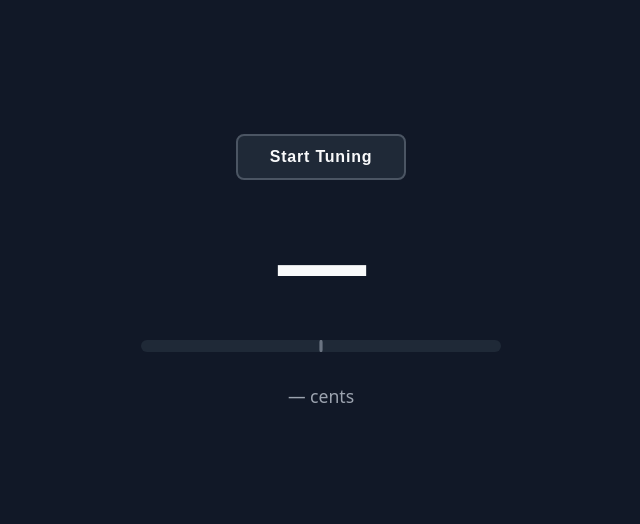
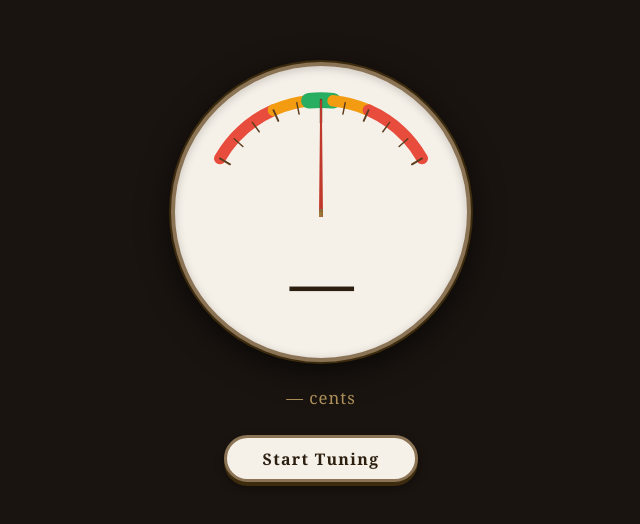
Before and after one commit to supersonic9/guitar-tuner, a website built with Vite: page index.html in a window 1280 px wide. Shown: the part 128-652 px from the top of the page, without its empty margins (319-959 px from the left). Built offline with nearby package versions, Linux system fonts and the light colour scheme.

Commit message:
update UI

```diff
--- a/index.html
+++ b/index.html
@@ -7,15 +7,61 @@
   </head>
   <body>
     <div id="app">
-      <button id="btn-toggle">Start Tuning</button>
+      <div id="dial-face">
+        <svg id="dial-svg" viewBox="0 0 300 160" xmlns="http://www.w3.org/2000/svg">
 
-      <div id="note-display">—</div>
+          <!-- Zone arcs: red / yellow / green / yellow / red -->
+          <!-- -50¢ to -20¢: 210° → 246° -->
+          <path d="M 46.1 95 A 120 120 0 0 1 101.2 45.4"
+                fill="none" stroke="#e74c3c" stroke-width="12" stroke-linecap="round"/>
+          <!-- -20¢ to -5¢: 246° → 264° -->
+          <path d="M 101.2 45.4 A 120 120 0 0 1 137.5 35.7"
+                fill="none" stroke="#f39c12" stroke-width="12" stroke-linecap="round"/>
+          <!-- -5¢ to +5¢: 264° → 276° (green, slightly wider stroke) -->
+          <path d="M 137.5 35.7 A 120 120 0 0 1 162.5 35.7"
+                fill="none" stroke="#27ae60" stroke-width="16" stroke-linecap="round"/>
+          <!-- +5¢ to +20¢: 276° → 294° -->
+          <path d="M 162.5 35.7 A 120 120 0 0 1 198.8 45.4"
+                fill="none" stroke="#f39c12" stroke-width="12" stroke-linecap="round"/>
+          <!-- +20¢ to +50¢: 294° → 330° -->
+          <path d="M 198.8 45.4 A 120 120 0 0 1 253.9 95"
+                fill="none" stroke="#e74c3c" stroke-width="12" stroke-linecap="round"/>
 
-      <div id="tuner-bar">
+          <!-- Tick marks at every 10¢ -->
+          <!-- -50¢ at 210° -->
+          <line x1="46.1"  y1="95"   x2="56.5"  y2="101"  stroke="#5c3d1e" stroke-width="2"   stroke-linecap="round"/>
+          <!-- -40¢ at 222° -->
+          <line x1="60.8"  y1="74.7" x2="69.7"  y2="82.7" stroke="#5c3d1e" stroke-width="1.5" stroke-linecap="round"/>
+          <!-- -30¢ at 234° -->
+          <line x1="79.5"  y1="57.9" x2="86.5"  y2="67.6" stroke="#5c3d1e" stroke-width="1.5" stroke-linecap="round"/>
+          <!-- -20¢ at 246° -->
+          <line x1="101.2" y1="45.4" x2="106.1" y2="56.3" stroke="#5c3d1e" stroke-width="2"   stroke-linecap="round"/>
+          <!-- -10¢ at 258° -->
+          <line x1="125.1" y1="37.6" x2="127.5" y2="49.4" stroke="#5c3d1e" stroke-width="1.5" stroke-linecap="round"/>
+          <!-- 0¢ at 270° (centre, longer) -->
+          <line x1="150"   y1="35"   x2="150"   y2="58"   stroke="#5c3d1e" stroke-width="2.5" stroke-linecap="round"/>
+          <!-- +10¢ at 282° -->
+          <line x1="174.9" y1="37.6" x2="172.5" y2="49.4" stroke="#5c3d1e" stroke-width="1.5" stroke-linecap="round"/>
+          <!-- +20¢ at 294° -->
+          <line x1="198.8" y1="45.4" x2="193.9" y2="56.3" stroke="#5c3d1e" stroke-width="2"   stroke-linecap="round"/>
+          <!-- +30¢ at 306° -->
+          <line x1="220.5" y1="57.9" x2="213.5" y2="67.6" stroke="#5c3d1e" stroke-width="1.5" stroke-linecap="round"/>
+          <!-- +40¢ at 318° -->
+          <line x1="239.2" y1="74.7" x2="230.3" y2="82.7" stroke="#5c3d1e" stroke-width="1.5" stroke-linecap="round"/>
+          <!-- +50¢ at 330° -->
+          <line x1="253.9" y1="95"   x2="243.5" y2="101"  stroke="#5c3d1e" stroke-width="2"   stroke-linecap="round"/>
+
+        </svg>
+
+        <!-- Needle: CSS div rotated around its base (arc centre) -->
         <div id="needle"></div>
+
+        <!-- Note name centred in lower half of dial -->
+        <div id="note-display">—</div>
       </div>
 
       <div id="cents-display">— cents</div>
+      <button id="btn-toggle">Start Tuning</button>
     </div>
     <script type="module" src="/src/main.ts"></script>
   </body>
--- a/src/style.css
+++ b/src/style.css
@@ -1,12 +1,13 @@
 :root {
-  --color-in-tune: #22c55e;   /* green */
-  --color-close:   #eab308;   /* yellow */
-  --color-off:     #ef4444;   /* red */
-  --color-idle:    #4b5563;   /* grey */
-  --bg:            #111827;
-  --surface:       #1f2937;
-  --text:          #f9fafb;
-  --text-muted:    #9ca3af;
+  --bg:            #1a1410;   /* very dark warm charcoal */
+  --dial-face:     #f5f0e8;   /* warm cream/ivory */
+  --dial-border:   #8b7355;   /* aged brass */
+  --text-dark:     #2c1f10;   /* dark brown for labels on cream */
+  --needle-col:    #c0392b;   /* deep red needle */
+  --color-in-tune: #27ae60;
+  --color-close:   #f39c12;
+  --color-off:     #e74c3c;
+  --color-idle:    #7a6545;
 }
 
 *, *::before, *::after {
@@ -17,8 +18,8 @@
 
 body {
   background: var(--bg);
-  color: var(--text);
-  font-family: system-ui, -apple-system, sans-serif;
+  color: var(--dial-face);
+  font-family: 'Georgia', 'Times New Roman', serif;
   display: flex;
   justify-content: center;
   align-items: center;
@@ -29,40 +30,89 @@ body {
   display: flex;
   flex-direction: column;
   align-items: center;
-  gap: 2rem;
-  width: min(360px, 90vw);
+  gap: 1.5rem;
 }
 
-/* Start / Stop button */
-#btn-toggle {
-  background: var(--surface);
-  color: var(--text);
-  border: 2px solid var(--color-idle);
-  border-radius: 8px;
-  padding: 0.75rem 2rem;
-  font-size: 1rem;
-  font-weight: 600;
-  letter-spacing: 0.05em;
-  cursor: pointer;
-  transition: border-color 0.2s, background 0.2s;
+/* ── Dial face ── */
+#dial-face {
+  position: relative;
+  width: min(300px, 90vw);
+  aspect-ratio: 1;
+  border-radius: 50%;
+  background: var(--dial-face);
+  border: 4px solid var(--dial-border);
+  box-shadow:
+    0 0 0 2px #3d2b0e,
+    0 8px 32px rgba(0, 0, 0, 0.7),
+    inset 0 2px 10px rgba(0, 0, 0, 0.18);
+  overflow: hidden;
 }
 
-#btn-toggle:hover {
-  background: #374151;
+/* SVG fills the top portion of the dial */
+#dial-svg {
+  position: absolute;
+  top: 0;
+  left: 0;
+  width: 100%;
+  height: auto;
 }
 
-#btn-toggle.active {
-  border-color: var(--color-in-tune);
+/* ── Needle ──
+   The dial SVG viewBox is 300×160. The dial face is aspect-ratio:1, so
+   its height equals its width. The SVG is width:100%, height:auto.
+
+   SVG height as % of dial height = 160/300 = 53.33%
+   Arc centre at SVG y=155 → 155/160 × 53.33% = 51.67% of dial height
+   Arc tip    at SVG y= 35 →  35/160 × 53.33% = 11.67% of dial height
+   Needle height = 51.67% − 11.67% = 40%
+
+   Rotation is around the needle's bottom-centre (= arc pivot).
+*/
+#needle {
+  position: absolute;
+  left: 50%;
+  margin-left: -2px;           /* centre a 4px-wide element */
+  bottom: 48.33%;              /* bottom edge sits at 51.67% from top */
+  width: 4px;
+  height: 40%;
+  background: var(--needle-col);
+  border-radius: 3px 3px 0 0;
+  clip-path: polygon(30% 0%, 70% 0%, 100% 100%, 0% 100%);
+  transform-origin: 50% 100%;  /* rotate around bottom-centre = pivot */
+  transform: rotate(0deg);
+  transition: transform 0.12s ease-out, background-color 0.15s ease;
+  z-index: 2;
 }
 
-/* Note display */
+/* Decorative pivot hub */
+#needle::after {
+  content: '';
+  position: absolute;
+  bottom: -6px;
+  left: 50%;
+  transform: translateX(-50%);
+  width: 14px;
+  height: 14px;
+  border-radius: 50%;
+  background: radial-gradient(circle at 40% 35%, #a88040, #5a3a10);
+  border: 1.5px solid var(--dial-border);
+  z-index: 3;
+}
+
+/* ── Note display — centred in lower half of dial ── */
 #note-display {
-  font-size: 6rem;
-  font-weight: 700;
+  position: absolute;
+  left: 50%;
+  top: 63%;
+  transform: translateX(-50%);
+  font-family: 'Georgia', 'Courier New', serif;
+  font-size: clamp(2.5rem, 13vw, 4rem);
+  font-weight: bold;
+  color: var(--text-dark);
   line-height: 1;
-  min-height: 1em;
   letter-spacing: -0.02em;
-  opacity: 1;
+  z-index: 1;
+  white-space: nowrap;
 }
 
 #note-display.fade-in {
@@ -70,52 +120,50 @@ body {
 }
 
 @keyframes fadeIn {
-  from { opacity: 0; transform: scale(0.9); }
-  to   { opacity: 1; transform: scale(1); }
+  from { opacity: 0; transform: translateX(-50%) scale(0.9); }
+  to   { opacity: 1; transform: translateX(-50%) scale(1); }
 }
 
-/* Tuner bar + needle */
-#tuner-bar {
-  width: 100%;
-  height: 12px;
-  background: var(--surface);
-  border-radius: 6px;
-  position: relative;
-  overflow: hidden;
+/* ── Cents readout ── */
+#cents-display {
+  font-size: 1.05rem;
+  color: #b0925a;
+  font-variant-numeric: tabular-nums;
+  letter-spacing: 0.06em;
+  min-height: 1.5em;
+  text-align: center;
 }
 
-#needle {
-  position: absolute;
-  left: 50%;
-  top: 0;
-  width: 4px;
-  height: 100%;
-  border-radius: 2px;
-  background: var(--color-idle);
-  transform: translateX(0%);
-  /* needle moves relative to its own width from center */
-  margin-left: -2px;
-  transition: transform 0.08s ease-out, background-color 0.15s ease;
+/* ── Toggle button — styled as physical hardware key ── */
+#btn-toggle {
+  background: var(--dial-face);
+  color: var(--text-dark);
+  border: 3px solid var(--dial-border);
+  border-radius: 999px;
+  padding: 0.6rem 2.2rem;
+  font-size: 1rem;
+  font-family: 'Georgia', serif;
+  font-weight: bold;
+  letter-spacing: 0.08em;
+  cursor: pointer;
+  box-shadow:
+    0 4px 0 #3d2b0e,
+    0 5px 10px rgba(0, 0, 0, 0.45);
+  transition: box-shadow 0.1s, transform 0.1s, background-color 0.2s;
 }
 
-/* Centre tick mark */
-#tuner-bar::after {
-  content: '';
-  position: absolute;
-  left: 50%;
-  top: -4px;
-  width: 2px;
-  height: calc(100% + 8px);
-  background: var(--text-muted);
-  opacity: 0.4;
-  transform: translateX(-50%);
-  pointer-events: none;
+#btn-toggle:hover {
+  background: #fffdf5;
 }
 
-/* Cents readout */
-#cents-display {
-  font-size: 1.1rem;
-  color: var(--text-muted);
-  font-variant-numeric: tabular-nums;
-  min-height: 1.5em;
+#btn-toggle:active {
+  box-shadow: 0 1px 0 #3d2b0e, 0 2px 4px rgba(0, 0, 0, 0.3);
+  transform: translateY(3px);
 }
+
+#btn-toggle.active {
+  border-color: var(--color-in-tune);
+  box-shadow:
+    0 4px 0 #1a5e35,
+    0 5px 10px rgba(0, 0, 0, 0.45);
+}
--- a/src/ui.ts
+++ b/src/ui.ts
@@ -16,15 +16,16 @@ export function updateDisplay(note: string | null, cents: number | null): void {
   }
 
   if (cents === null || note === null) {
-    needle.style.transform = 'translateX(0%)';
+    needle.style.transform = 'rotate(0deg)';
     needle.style.backgroundColor = 'var(--color-idle)';
     centsDisplay.textContent = '— cents';
     return;
   }
 
-  // Clamp to ±50 cents range and map to ±100% translation
+  // Clamp to ±50 cents range and map to ±60° rotation (matching 120° arc span)
   const clamped = Math.max(-50, Math.min(50, cents));
-  needle.style.transform = `translateX(${(clamped / 50) * 100}%)`;
+  const angle = (clamped / 50) * 60;
+  needle.style.transform = `rotate(${angle}deg)`;
 
   // Color by accuracy
   const abs = Math.abs(cents);
```
Also changed, not shown: designs.md (added, +70 -0 lines).
